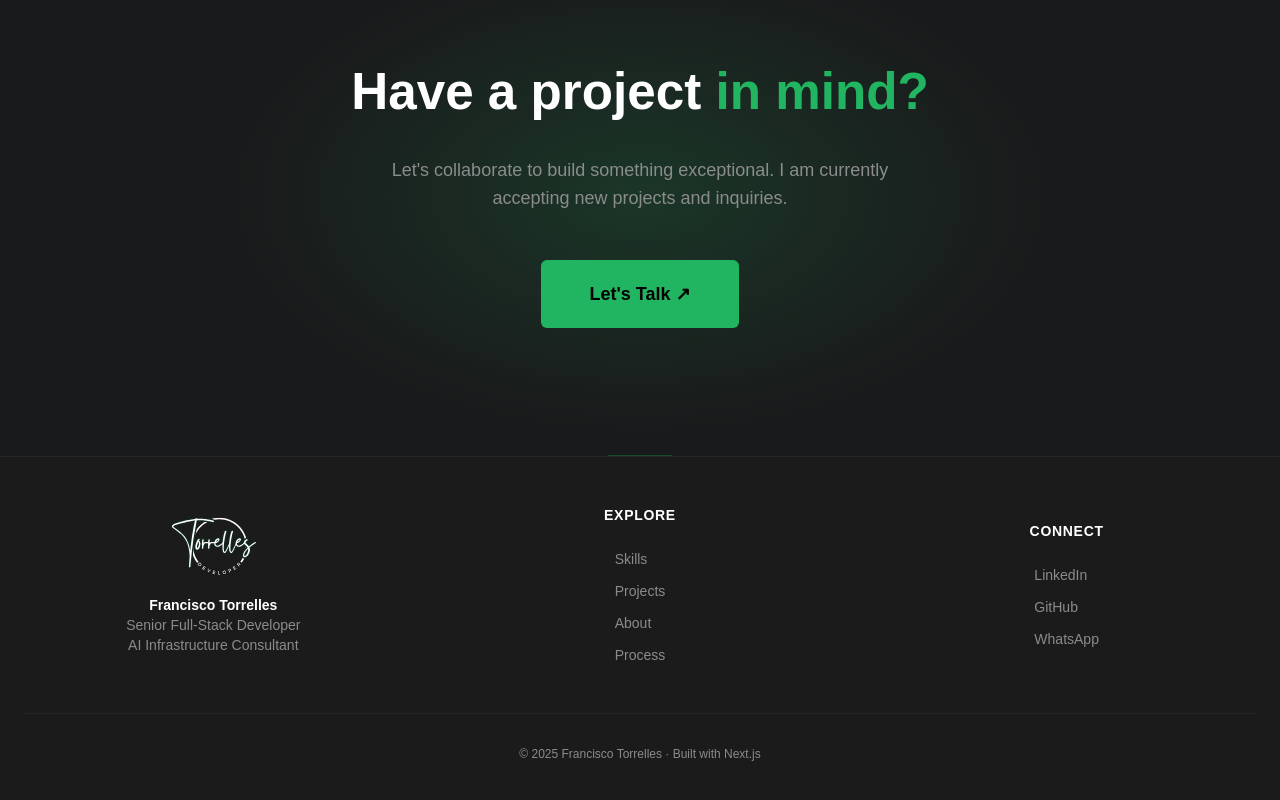
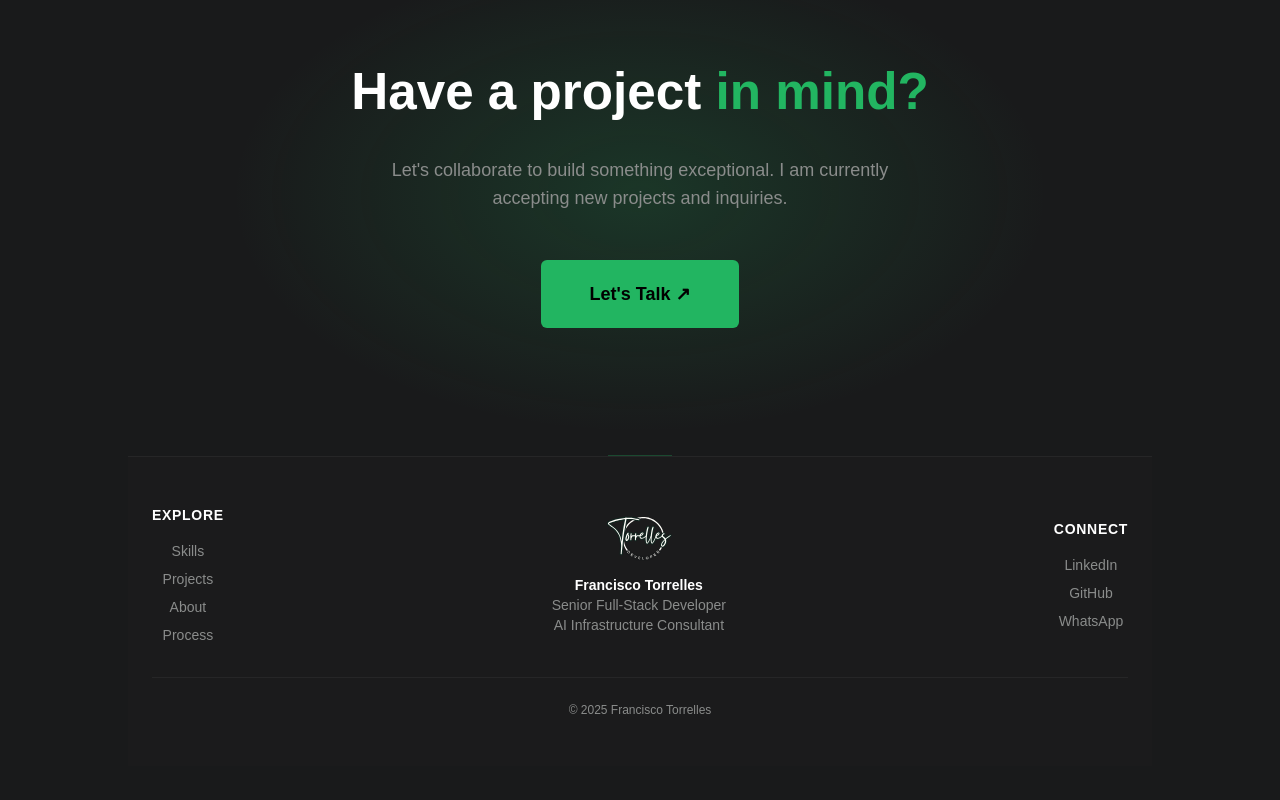
Before and after one commit to ftorrelles/portfolio-AI, a Next.js app: page /en in a window 1280 px wide. Shown: the part 4628-5428 px from the top of the page. After the commit the page ends 5394 px from the top, so only its background shows below. Built offline with nearby package versions, Linux system fonts and the light colour scheme.

Commit message:
fix footer

```diff
--- a/src/components/sections/Footer.tsx
+++ b/src/components/sections/Footer.tsx
@@ -14,30 +14,37 @@ export default function Footer({ t }: { t: any }) {
   };
 
   return (
-    <footer className="py-12 border-t border-white/5 px-6 max-w-7xl mx-auto bg-nex-dark">
-      <div className="flex flex-col items-center md:grid md:grid-cols-3 gap-12 text-center md:text-left mb-12">
-        <div className="flex flex-col items-center order-first md:order-none">
-          <Image src="/logo.svg" alt="Logo" width={160} height={60} className="w-auto h-16 mb-4" />
+    <footer className="py-12 border-t border-white/5 px-6 max-w-5xl mx-auto bg-nex-dark">
+      <div className="flex flex-col md:flex-row items-center justify-between gap-8 text-center">
+
+        {/* Explore */}
+        <div className="flex flex-col items-center">
+            <h4 className="text-white font-semibold text-sm uppercase tracking-wider mb-4">{t.footer.explore_title}</h4>
+            <div className="flex flex-col gap-2">
+                {t.footer.explore.map((item: string) => <a key={item} href={navMap[item] || '#'} className="text-nex-grey text-sm hover:text-nex-green transition">{item}</a>)}
+            </div>
+        </div>
+
+        {/* Logo/Info (Center Desktop / Top Mobile) */}
+        <div className="flex flex-col items-center order-first md:order-none mb-8 md:mb-0">
+          <Image src="/logo.svg" alt="Logo" width={120} height={45} className="w-auto h-12 mb-3" />
           <p className="font-semibold text-white text-sm">{t.footer.name}</p>
           <p className="text-nex-grey text-sm">{t.footer.role1}</p>
           <p className="text-nex-grey text-sm">{t.footer.role2}</p>
         </div>
+
+        {/* Connect */}
         <div className="flex flex-col items-center">
-            <h4 className="text-white font-semibold text-sm uppercase tracking-wider mb-6">{t.footer.explore_title}</h4>
-            <div className="flex flex-col gap-3">
-                {t.footer.explore.map((item: string) => <a key={item} href={navMap[item] || '#'} className="text-nex-grey text-sm hover:text-nex-green transition">{item}</a>)}
-            </div>
-        </div>
-        <div className="flex flex-col items-center">
-            <h4 className="text-white font-semibold text-sm uppercase tracking-wider mb-6">{t.footer.connect_title}</h4>
-            <div className="flex flex-col gap-3">
+            <h4 className="text-white font-semibold text-sm uppercase tracking-wider mb-4">{t.footer.connect_title}</h4>
+            <div className="flex flex-col gap-2">
                 {t.footer.connect.map((link: any, i: number) => (
                     <a key={i} href={link.url} target="_blank" rel="noopener noreferrer" className="text-nex-grey text-sm hover:text-nex-green transition">{link.name}</a>
                 ))}
             </div>
         </div>
       </div>
-      <p className="border-t border-white/5 pt-8 text-nex-grey text-xs text-center">{t.footer.copy}</p>
+
+      <p className="border-t border-white/5 mt-8 pt-6 text-nex-grey text-xs text-center">{t.footer.copy.replace(' · Built with Next.js', '')}</p>
     </footer>
   );
 }
--- a/src/components/ui/WhatsAppFloat.tsx
+++ b/src/components/ui/WhatsAppFloat.tsx
@@ -1,7 +1,7 @@
 export default function WhatsAppFloat() {
   return (
     <a
-      href="https://wa.me/573012634230"
+      href="https://wa.me/573012632430"
       target="_blank"
       rel="noopener noreferrer"
       className="fixed bottom-6 right-6 z-50 flex h-14 w-14 items-center justify-center rounded-full bg-nex-green text-white shadow-lg md:hidden"
```
